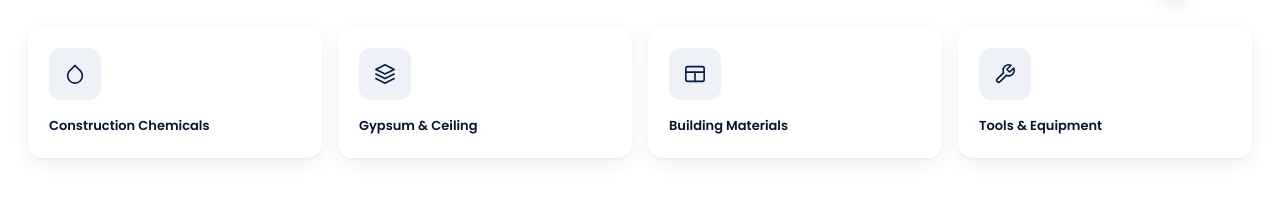
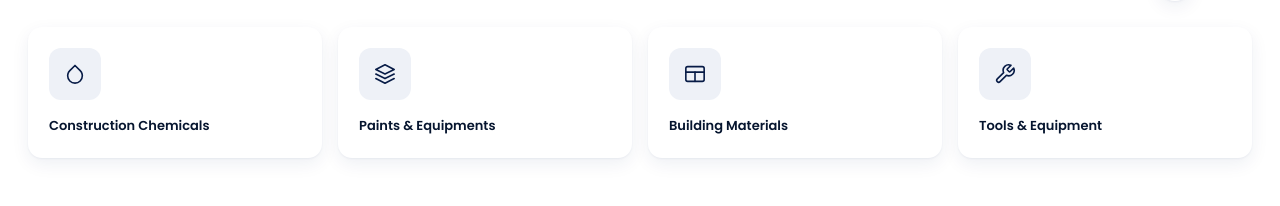
Before and after one commit to Supun-Sri/Shopify-Headless, a Next.js app: page / in a window 1280 px wide. Shown: the part 1452-1658 px from the top of the page. Built offline with nearby package versions, Linux system fonts and the light colour scheme; no server answers.

Commit message:
Update page.tsx

```diff
--- a/app/page.tsx
+++ b/app/page.tsx
@@ -34,8 +34,8 @@ export default async function HomePage() {
       ),
     },
     {
-      title: 'Gypsum & Ceiling',
-      href: '/products?collection=gypsum-ceiling',
+      title: 'Paints & Equipments',
+      href: '/products?collection=paints-equipments',
       icon: (
         <svg className="ic lg" viewBox="0 0 24 24" fill="none" stroke="currentColor" strokeWidth="1.75">
           <polygon points="12 2 2 7 12 12 22 7 12 2" />
```
